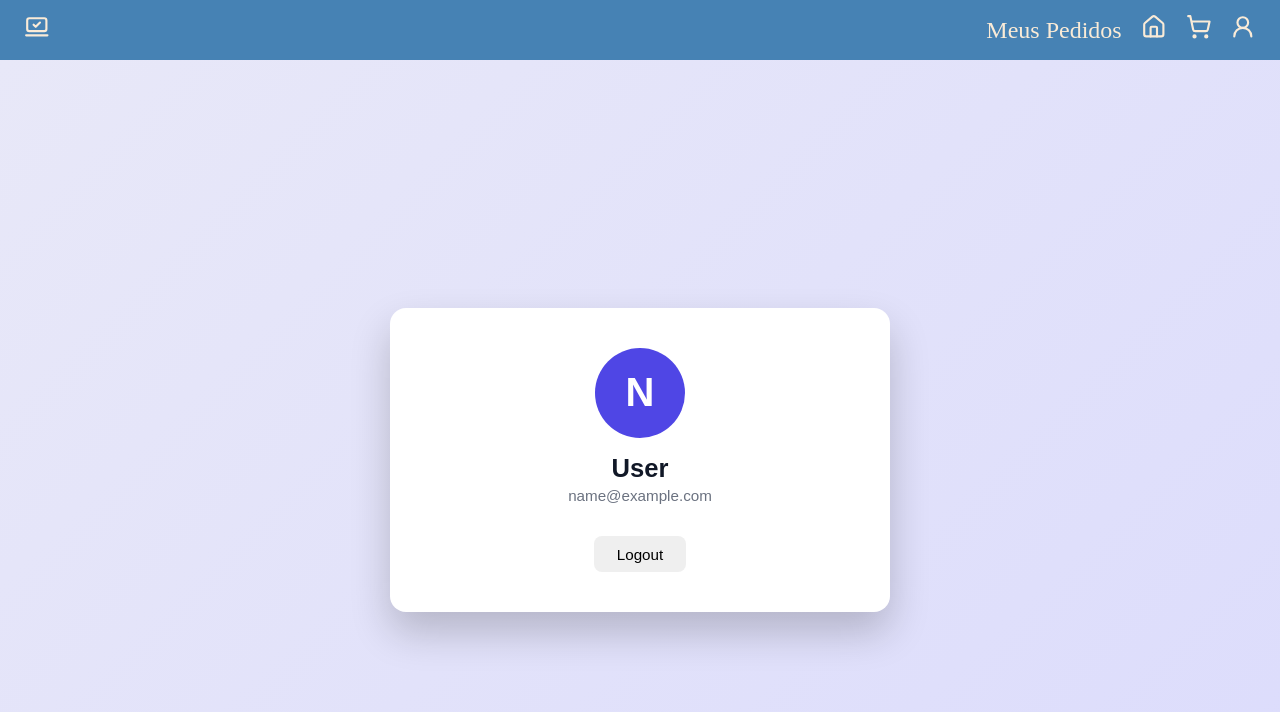
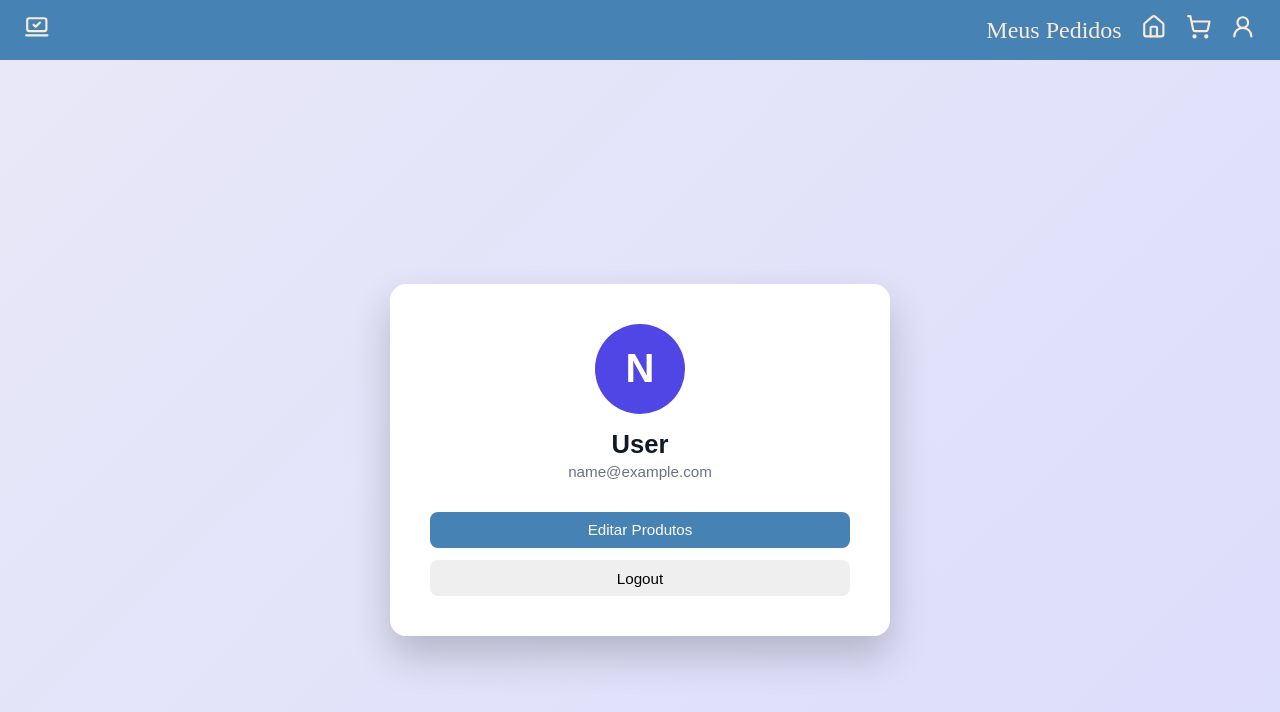
Before and after one commit to vitorsac13/e-commerce, a React app in the folder frontend/: page /profile in a window 1280 px wide. Shown: the top 712 px of the page. Built offline with nearby package versions, Linux system fonts and the light colour scheme; sample sign-in values are in the browser's storage; the HTML template or start-up script is replaced by a standard one.

Commit message:
Upload Profile -> Admin

```diff
--- a/frontend/src/pages/profile/page.jsx
+++ b/frontend/src/pages/profile/page.jsx
@@ -19,6 +19,10 @@ export default function Profile() {
         navigate("/")
     }
 
+    const handleEditProducts = () => {
+        navigate("/admin")
+    }
+
     return (
         <div className={styles.profileContainer}>
             <div className={styles.profileCard}>
@@ -35,6 +39,14 @@ export default function Profile() {
                 </p>
 
                 <div className={styles.profileAction}>
+                    {authData?.user?.role === 'admin' && (
+                        <button
+                            className={`${styles.btn} ${styles.adminBtn}`}
+                            onClick={handleEditProducts}
+                        >
+                            Editar Produtos
+                        </button>
+                    )}
                     <button className={styles.btn} onClick={handleLogout}>
                         Logout
                     </button>
--- a/frontend/src/pages/profile/page.module.css
+++ b/frontend/src/pages/profile/page.module.css
@@ -43,10 +43,20 @@
     margin-bottom: 2rem;
 }
 
-.profileActions {
+.profileAction {
     display: flex;
-    gap: 1rem;
-    justify-content: center;
+    flex-direction: column;
+    gap: 0.75rem;
+    width: 100%;
+}
+
+.adminBtn {
+    color: white;
+    background-color: steelblue;
+}
+
+.adminBtn:hover {
+    background-color: #163a9c;
 }
 
 .btn {
```
